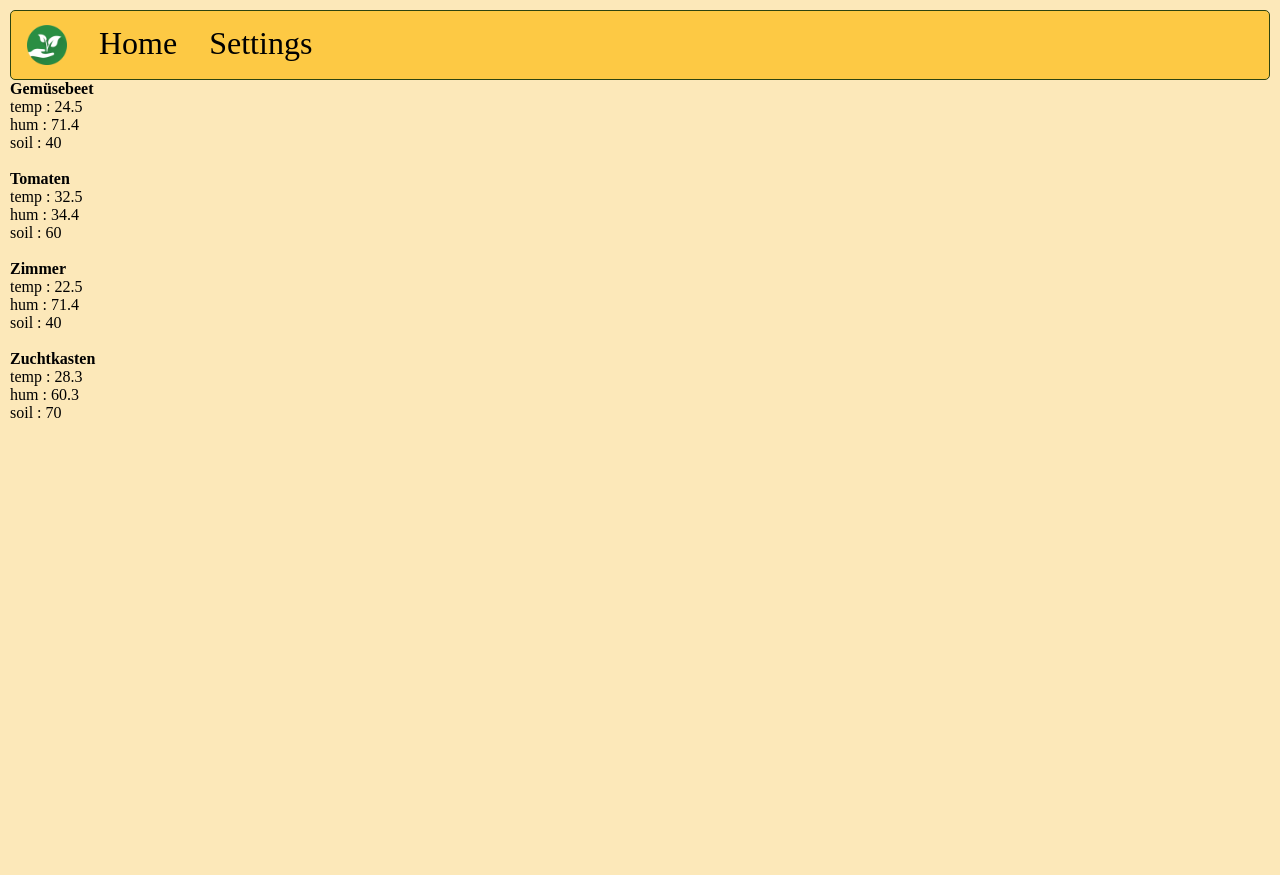
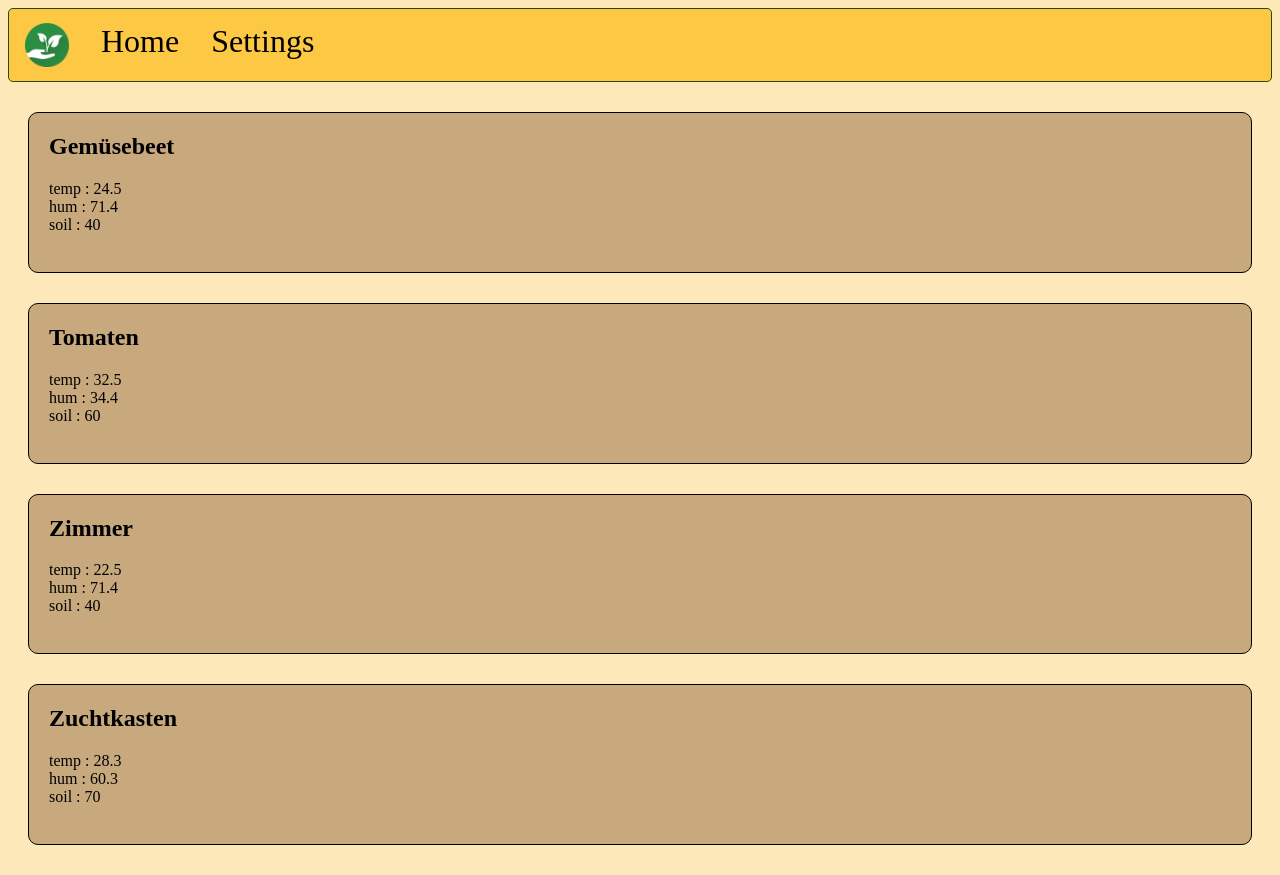
Before and after one commit to Manfe07/Smart-Garden, a Flask app: page / in a window 1280 px wide. Before the commit the page ends 418 px from the top, so only its background shows below. Run offline with Flask 2, Linux system fonts and the light colour scheme.

Commit message:
updated layout

```diff
--- a/static/css/main.css
+++ b/static/css/main.css
@@ -1,17 +1,10 @@
 @charset "utf-8";
+ a, a:hover, a:focus, a:active {
+      text-decoration: none;
+      color: inherit;
+ }
 .main {
-	width: auto;
 	background-color: #FCE8B9;
-	left: 0vmin;
-	right: 1vmax;
-	padding-top: 5px;
-	padding-right: 5px;
-	padding-bottom: 5px;
-	padding-left: 5px;
-	margin-top: 5px;
-	margin-right: 5px;
-	margin-bottom: 5px;
-	margin-left: 5px;
 }
 
 .top_menu {
@@ -19,7 +12,6 @@
 	border: thin solid #2D440F;
 	border-radius: 5px;
  	overflow: hidden;
-
 }
 
 .top_menu_item {
@@ -37,9 +29,20 @@
 .top_menu_item:hover{
 	color:#D54D1D;
 }
- a, a:hover, a:focus, a:active {
-      text-decoration: none;
-      color: inherit;
- }
 .div_content {
+	border-style: solid;
+	text-align: left;
+	padding: 0px 20px 20px 20px;
+	border-radius: 10px;
+	background-color: #C7A97D;
+	border-width: thin;
+	margin-right: 20px;
+	margin-bottom: 30px;
+	margin-left: 20px;
+	margin-top: 30px;
 }
+
+h2{
+	font-family: architects-daughter;
+
+}
--- a/templates/base.html
+++ b/templates/base.html
@@ -8,11 +8,19 @@
 </head>
 <body class="main">
 	<div class="top_menu">
-		<img href="" class="top_menu_item" src="../static/img/symbol.png" height="40">
+		<img href="" class="top_menu_item" src="../static/img/symbol.png" height="44">
   		<a class="top_menu_item" href="..">Home</a>
   		<a class="top_menu_item" href="setting">Settings</a>
 	</div>
 	{% block content %}
+	<div class="div_content">
+		<h2>Content Header</h2>
+		<a>Lorem ipsum dolor sit amet, consetetur sadipscing elitr, sed diam nonumy eirmod tempor invidunt ut dolore magna aliquyam erat, sed diam voluptua. At vero eos et accusam et justo duo dolores et ea rebum. Stet clita kasd gubergren, no sea takimata sanctus est Lorem ipsum dolor sit amet.</a>
+	</div>
+	<div class="div_content">
+		<h2>Content Header</h2>
+		<a>Lorem ipsum dolor sit amet, consetetur sadipscing elitr, sed diam nonumy eirmod tempor invidunt ut dolore magna aliquyam erat, sed diam voluptua. At vero eos et accusam et justo duo dolores et ea rebum. Stet clita kasd gubergren, no sea takimata sanctus est Lorem ipsum dolor sit amet.</a>
+	</div>
 	{% endblock %}
 </body>
 </html>
--- a/templates/index.html
+++ b/templates/index.html
@@ -3,13 +3,13 @@
 {% extends "base.html" %}
 {% block title %}Home{% endblock %}
 {% block content %}
-	<div class="div_content">
-		{% for place, data in clima.items() %}
-			<b>{{ place }}</b><br>
+	{% for place, data in clima.items() %}
+		<div class="div_content">
+			<h2>{{ place }}</h2>
 			{% for a, b in data.items() %}
 				<a>{{a}} : {{b}}</a><br>
 			{% endfor %}
 			<br>
-		{% endfor %}
-	</div>
+		</div>
+	{% endfor %}
 {% endblock %}
```
